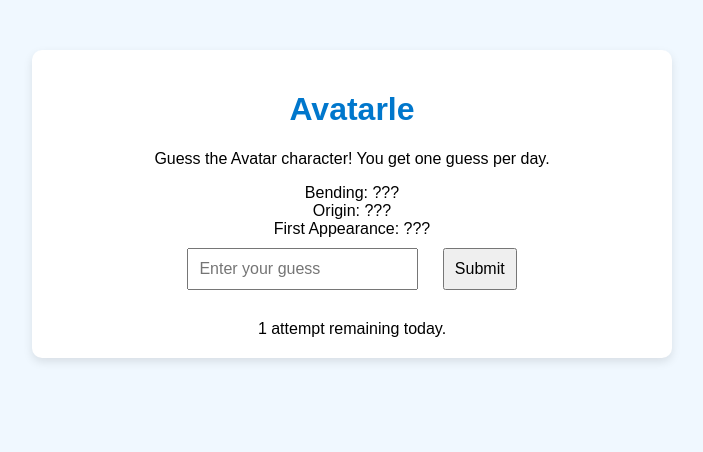
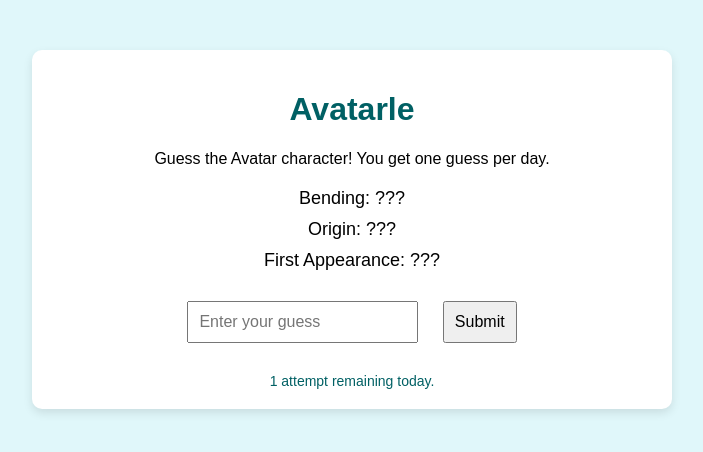
Before and after one commit to spaghetti2112/avatardle, a plain HTML site: page index.html in a window 1280 px wide. Shown: the whole page, without its empty margins (288-991 px from the left). Drawn offline with Linux system fonts and the light colour scheme.

Commit message:
Update style.css

```diff
--- a/style.css
+++ b/style.css
@@ -1,11 +1,11 @@
 body {
     font-family: Arial, sans-serif;
     text-align: center;
-    background-color: #f0f8ff;
+    background-color: #e0f7fa;
 }
 
 h1 {
-    color: #0077cc;
+    color: #006064;
 }
 
 .game-container {
@@ -18,6 +18,15 @@
     box-shadow: 0px 4px 10px rgba(0, 0, 0, 0.1);
 }
 
+.hint-section {
+    margin: 20px 0;
+}
+
+.hint {
+    font-size: 18px;
+    margin: 10px 0;
+}
+
 input, button {
     padding: 10px;
     font-size: 16px;
@@ -27,5 +36,10 @@
 #feedback {
     margin-top: 20px;
     font-size: 18px;
-    color: #333;
 }
+
+#attempts-left {
+    margin-top: 10px;
+    font-size: 14px;
+    color: #006064;
+}
```
